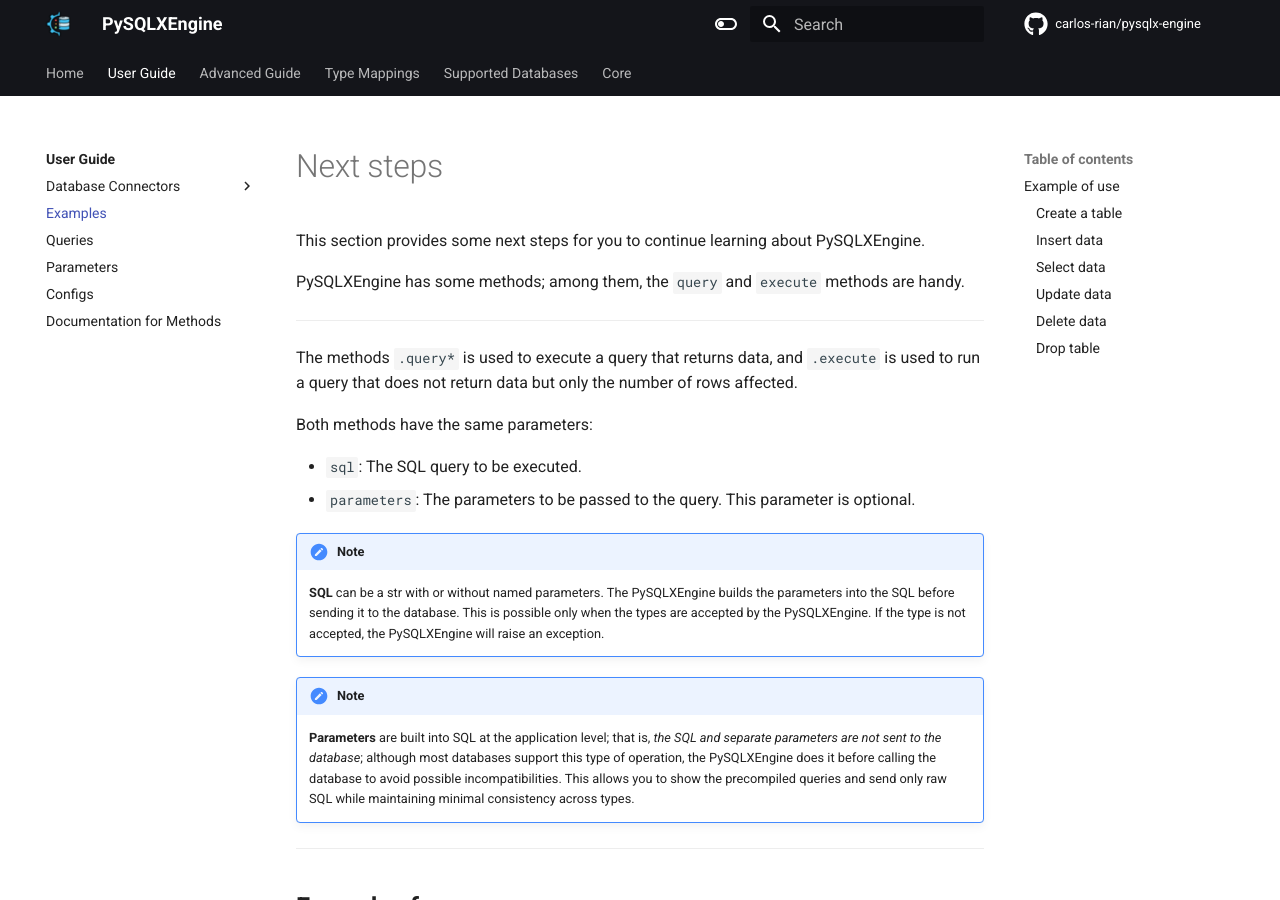
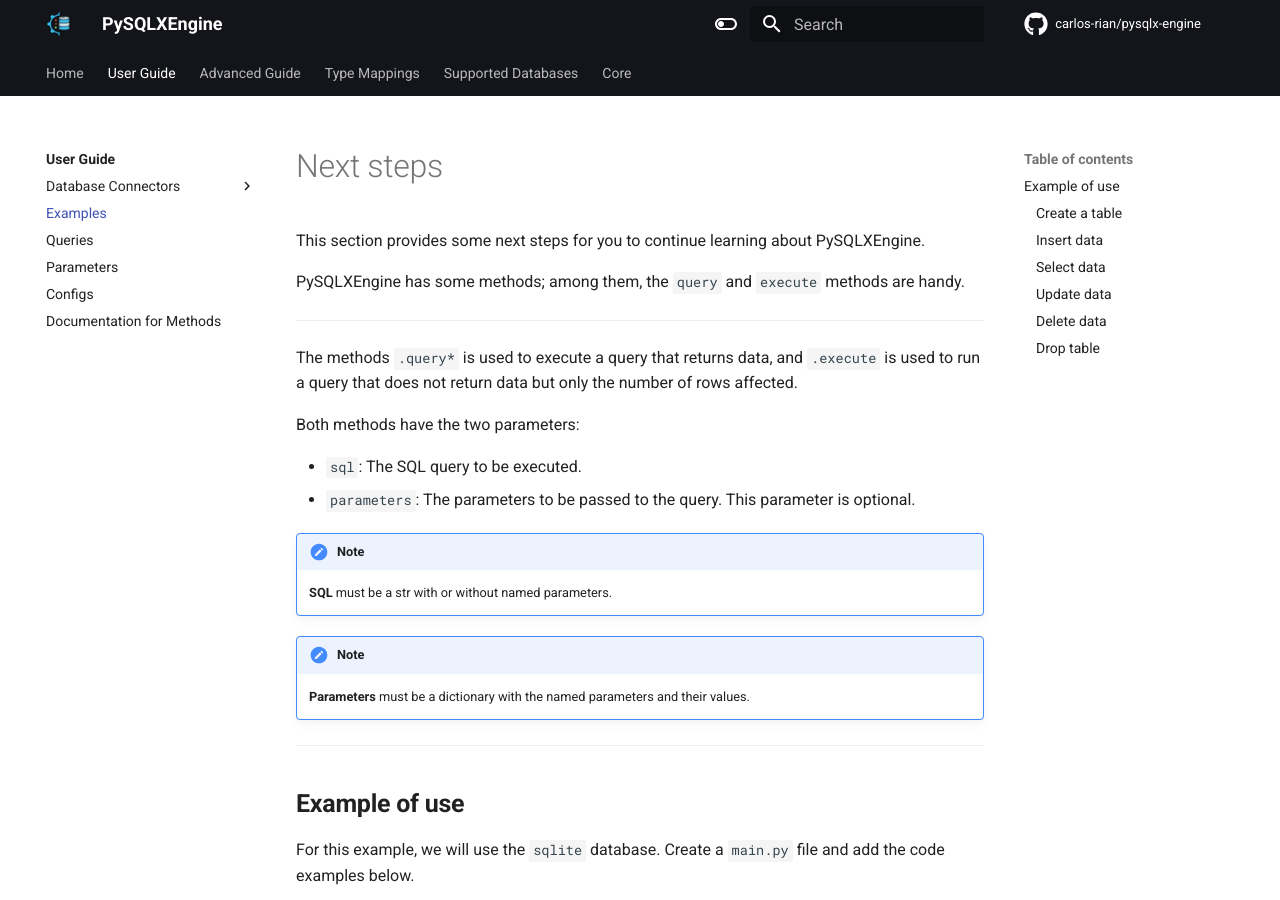
Before and after one commit to carlos-rian/pysqlx-engine, an MkDocs documentation site: the page built from docs/user_guide/examples.md, in a window 1280 px wide and 900 px high. Built offline with MkDocs 1.6.1 and Material for MkDocs 9.7.7, drawn with Linux system fonts in a browser that asks for light colours; comment, search, counter and statistics services are not loaded.

```diff
--- a/docs/user_guide/examples.md
+++ b/docs/user_guide/examples.md
@@ -8,19 +8,17 @@ PySQLXEngine has some methods; among them, the ``query`` and ``execute`` methods
 
 The methods ``.query*`` is used to execute a query that returns data, and ``.execute`` is used to run a query that does not return data but only the number of rows affected.
 
-Both methods have the same parameters:
+Both methods have the two parameters:
 
 * ``sql``: The SQL query to be executed.
 * ``parameters``: The parameters to be passed to the query. This parameter is optional.
+
 !!! Note
-    **SQL** can be a str with or without named parameters. The PySQLXEngine builds the parameters into the SQL before sending it to the database.
-    This is possible only when the types are accepted by the PySQLXEngine. If the type is not accepted, the PySQLXEngine will raise an exception.
+    **SQL** must be a str with or without named parameters.
 
 
 !!! Note
-    **Parameters** are built into SQL at the application level; that is, *the SQL and separate parameters are not sent to the database*;
-    although most databases support this type of operation, the PySQLXEngine does it before calling the database to avoid possible incompatibilities.
-    This allows you to show the precompiled queries and send only raw SQL while maintaining minimal consistency across types.
+    **Parameters** must be a dictionary with the named parameters and their values.
 
 ---
 
```
Also changed, not shown: docs/index.md (+14 -0 lines), docs/user_guide/extras.md (+5 -4 lines).
